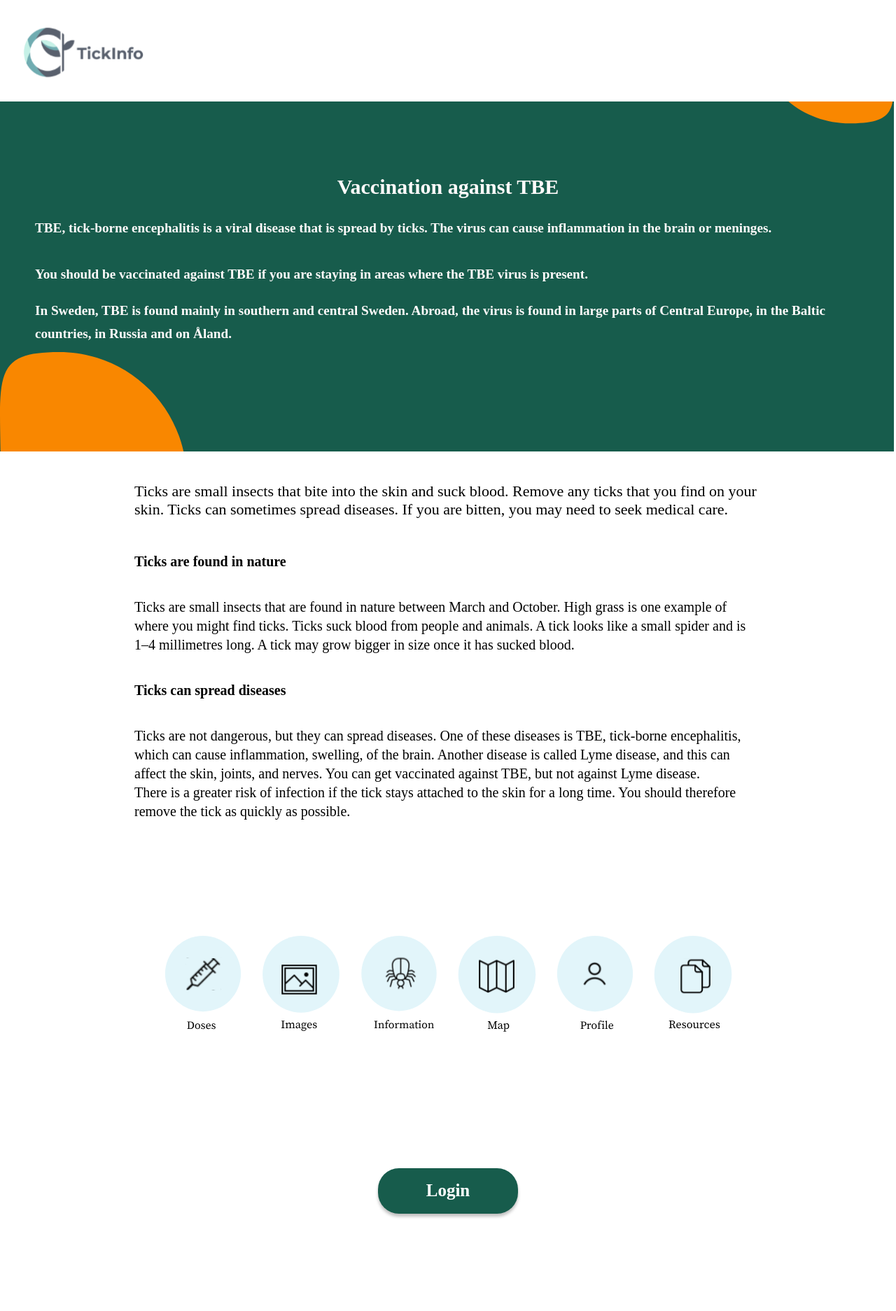
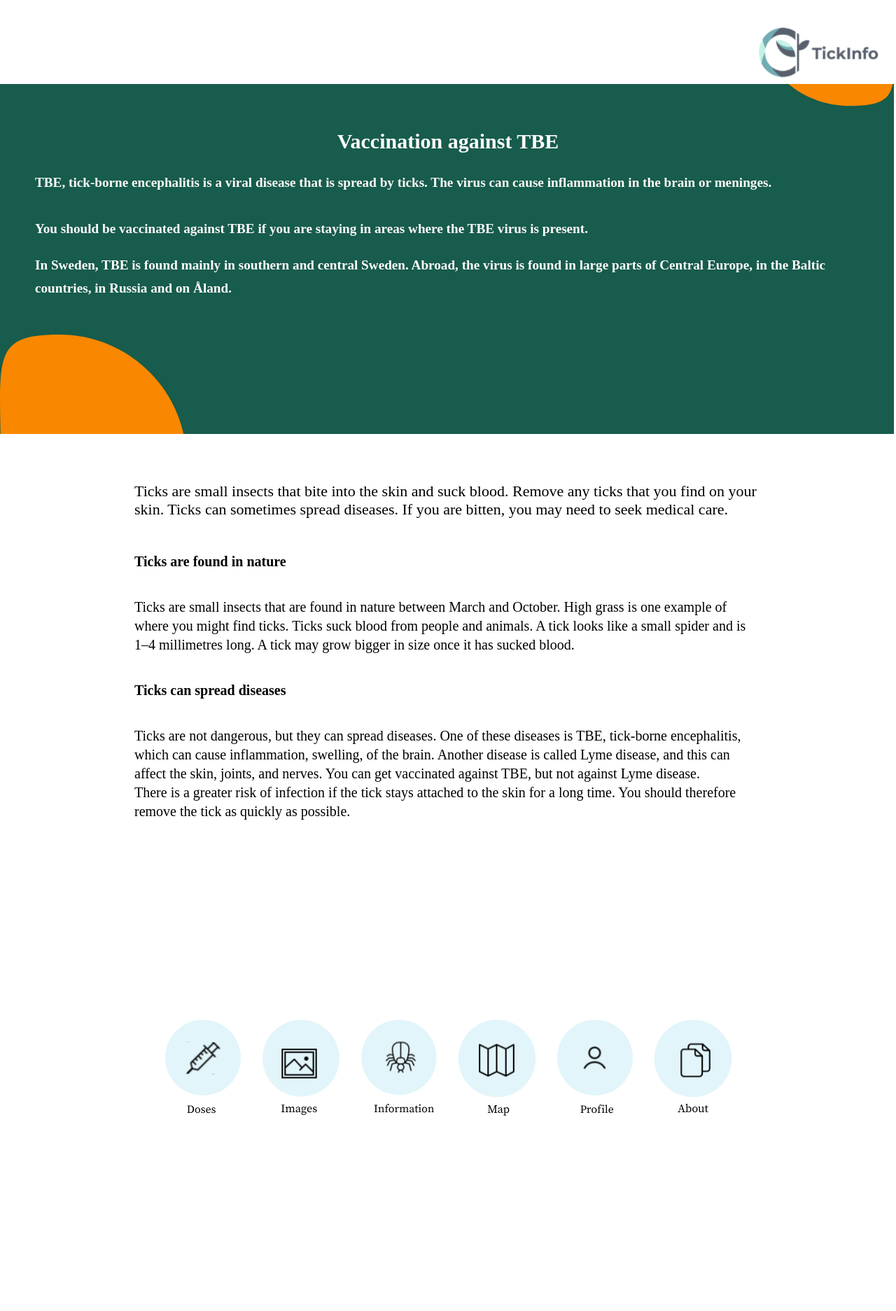
Before and after one commit to sofiaringstedt/final-project, a React (Create React App) app in the folder client/: page / in a window 1280 px wide. Shown: the top 1873 px of the page at 70% size. Before the commit the page ends 1814 px from the top, so only its background shows below. Built offline with nearby package versions, Linux system fonts and the light colour scheme; a web font is replaced by a local one.

Commit message:
Small design fixes

```diff
--- a/client/src/components/Home.js
+++ b/client/src/components/Home.js
@@ -6,7 +6,7 @@ import tick from "../assets/tick.svg";
 import profile from "../assets/profile.svg";
 import images from "../assets/images.svg";
 import map from "../assets/map.svg";
-import resources from "../assets/resources.svg";
+import about from "../assets/about.svg";
 
 import Header from "../reusables/Header";
 
@@ -143,7 +143,7 @@ const Home = () => {
             </ListItem>
             <ListItem onClick={() => navigate("/resources")}>
               {" "}
-              <StyledListImg src={resources} alt="resources icon" />
+              <StyledListImg src={about} alt="about icon" />
             </ListItem>
           </ImageList>
         </ImageListWrapper>
--- a/client/src/components/Images.js
+++ b/client/src/components/Images.js
@@ -5,15 +5,13 @@ import NavigateBackButton from "reusables/NavigateBackButton";
 import Header from "reusables/Header";
 import Livingtick from "../assets/livingtick.jpg";
 import { devices } from "styled-components/globalStyles";
-import { HeaderWrapper } from "styled-components/information";
+
 
 const Images = () => {
   return (
     <>
+    <Header />
       <ImageContainer>
-        <HeaderWrapper>
-          <Header />
-        </HeaderWrapper>
         <NavigateBackButton />
         <ImageWrapper>
           <TickImage src={Livingtick} alt=" living tick on a hand" />
@@ -50,4 +48,3 @@ export const TickImage = styled.img`
     width: 40vw;
   }
 `;
-// just adding something
--- a/client/src/components/Information.js
+++ b/client/src/components/Information.js
@@ -3,7 +3,6 @@ import Header from "reusables/Header";
 import NavigateBackButton from "reusables/NavigateBackButton";
 
 import {
-  HeaderWrapper,
   InformationContainer,
   InformationWrapper,
   InfoHeadingOne,
@@ -21,9 +20,7 @@ const Information = () => {
   return (
     <>
     <InformationContainer>
-      <HeaderWrapper>
-    <Header/>
-    </HeaderWrapper>
+      <Header/>
     <NavigateBackButton />
     <InformationWrapper>
       <InfoHeadingOne>Bitten by a tick</InfoHeadingOne>
--- a/client/src/components/Reminder.js
+++ b/client/src/components/Reminder.js
@@ -30,7 +30,7 @@ const Reminder = ({ nextDose }) => {
         To maintain your protection, you need to take a fourth dose three years after the third
         dose and then one dose every five years.
       </p>
-      <NextDoseTag>{nextDose ? `Your next dose is on ${formattedDate}.` : "There are no doses in your vaccine card."}</NextDoseTag>
+      <NextDoseTag>{nextDose ? `Your next dose is on ${formattedDate}.` : "Make sure to book your next TBE vaccine dose."}</NextDoseTag>
       </ReminderContainer>
     </ReminderWrapper>
   );
--- a/client/src/index.css
+++ b/client/src/index.css
@@ -26,6 +26,7 @@ ol, ul {
 .leaflet-container {
   width: 100vw;
   height: 90vh;
+  margin-top: 10px;
 }
 
 .styledLink {
--- a/client/src/reusables/Header.js
+++ b/client/src/reusables/Header.js
@@ -16,7 +16,7 @@ export default Header;
 export const StyledHeader = styled.header`
   height: 90px;
   display: flex;
-  position: relative;
+  justify-content: end;
 
   @media ${devices.tablet}{
     height: 120px;
@@ -26,12 +26,12 @@ export const StyledHeader = styled.header`
 export const StyledLogo =  styled.img`
 height: 60px;
 width: 140px;
-margin-top: 10px;
+margin: 10px 10px 0 0;
 
 @media ${devices.tablet}{
   height: 120px;
   width: 180px;
-  margin-left: 20px;
+  /* margin-left: 20px; */
   }
   @media ${devices.desktop}{
   width: 200px;
--- a/client/src/styled-components/account.js
+++ b/client/src/styled-components/account.js
@@ -73,33 +73,33 @@ export const IconsContainer = styled.ul`
 
 export const HomeIcon = styled(AnimateIcons)`
   @media ${devices.desktop} {
-    grid-column-start: 2;
+    grid-column: 2;
   };
 `;
 
 export const ReminderIcon = styled(AnimateIcons)`
   @media ${devices.desktop} {
-    grid-column-start: 3;
+    grid-column: 3;
   };
 `;
 
 export const VaccineIcon = styled(AnimateIcons)`
   @media ${devices.desktop} {
-    grid-column-start: 2;
-    grid-row-start: 2;
+    grid-column: 2;
+    grid-row: 2;
   };
 `;
 
 export const EditIcon = styled(AnimateIcons)`
   @media ${devices.desktop} {
-    grid-column-start: 3;
-    grid-row-start: 2;
+    grid-column: 3;
+    grid-row: 2;
   };
 `;
 
 export const SignOutIcon = styled(AnimateIcons)`
   @media ${devices.desktop} {
-    grid-column-start: 4;
-    grid-row-start: 3;
+    grid-column: 4;
+    grid-row: 3;
   }
 `;
--- a/client/src/styled-components/home.js
+++ b/client/src/styled-components/home.js
@@ -10,12 +10,11 @@ export const Hero = styled.div`
   background-image: url(${hero});
   height: 400px;
   width: 100%;
-  background-size: auto;
+  background-size: cover;
   background-repeat: no-repeat;
   background-position: 50% 50%;
-  position: relative;
-  top: -50px;
-
+  display: flex;
+  justify-content: center;
 
   @media ${devices.tablet} {
     height: 500px;
@@ -28,10 +27,9 @@ export const Hero = styled.div`
 
 export const HeroTextBox = styled.div`
   color: #fffbfb;
-  position: absolute;
-  top: 64px;
   margin-left: 18px;
   margin-right: 9px;
+  margin-top: 5vh;
 
   @media ${devices.tablet} {
     top: 80px;
@@ -69,15 +67,13 @@ export const HeroHeading = styled.h1`
 export const ImageListWrapper = styled.div`
   display: flex;
   justify-content: center;
-  position: relative;
-  top: -61px;
-  padding: 0;
+  margin: 15vh;
 
   @media ${devices.tablet} {
-    top: 80px;
+    /* top: 80px; */
   }
   @media ${devices.desktop}{
-    margin-top:-8vh;
+    /* margin-top:-8vh; */
   }
 `;
 
@@ -88,7 +84,7 @@ export const ImageList = styled.ul`
   width: 380px;
   height: 250px;
   align-items: center;
-  margin: 0px;
+  /* margin: 0px; */
 
   @media ${devices.tablet} {
     width: 750px;
@@ -100,7 +96,7 @@ export const ImageList = styled.ul`
     justify-content: center;
     margin-left: 10vw;
     margin-right: 10vw;
-    margin-top: 0vh;
+    /* margin-top: 0vh; */
   }
 `;
 
@@ -144,7 +140,7 @@ export const LogInButton = styled.button`
   font-family: "Source Serif Pro", serif;
   font-weight: 600;
   font-size: medium;
-  margin-top: -20px;
+  /* margin-top: -20px; */
   margin-bottom: 40px;
 
   @media ${devices.tablet} {
@@ -158,6 +154,9 @@ export const LogInButton = styled.button`
       cursor: pointer;
       background-color: #094739;
       color: #ffffff;
+    }
+    @media ${devices.desktop} {
+      margin-top: 10px;
     }
   }
 `;
--- a/client/src/styled-components/information.js
+++ b/client/src/styled-components/information.js
@@ -1,10 +1,5 @@
 import styled from "styled-components";
 
-export const HeaderWrapper = styled.div`
-position: absolute;
-top: 4vh;
-left: 6vw;
-`;
 export const InformationContainer = styled.div`
 width: 100%;
 `;
--- a/client/src/styled-components/reminder.js
+++ b/client/src/styled-components/reminder.js
@@ -1,4 +1,5 @@
 import styled from "styled-components";
+import { devices } from "./globalStyles";
 
 export const ReminderWrapper = styled.section`
   display: flex;
@@ -14,7 +15,7 @@ export const Header = styled.h1`
 export const ReminderContainer = styled.div`
   margin-top: 80px;
   width: 80%;
-  @media (min-width: 768px) {
+  @media ${devices.tablet} {
     max-width: 50%;
   }
 `;
--- a/client/src/styled-components/resources.js
+++ b/client/src/styled-components/resources.js
@@ -12,7 +12,7 @@ export const ResourcesContainer = styled.section`
 export const ResourcesWrapper = styled.ul`
   margin-top: 80px;
   max-width: 80%;
-  @media (min-width: 768px) {
+  @media ${devices.tablet} {
     max-width: 50%;
   }
 `;
@@ -20,7 +20,7 @@ export const ResourcesWrapper = styled.ul`
 export const LinkWrapper = styled.div`
   display: flex;
   flex-direction: column;
-  @media (min-width: 768px) {
+  @media ${devices.tablet} {
     flex-direction: row;
   }
 `;
@@ -31,6 +31,7 @@ export const ProfileLinkTag = styled.a`
   align-items: center;
   margin: 30px;
   text-decoration: none;
+  color: black;
   transform:scale(1, 1);
   transition: 1s;
 
@@ -44,6 +45,7 @@ export const ProfileLinkTag = styled.a`
 
 export const LinkTag = styled.a`
   text-decoration: none;
+  color: black;
 `;
 
 export const BioPics = styled.img`
```
Also changed, not shown: client/src/assets/about.svg (added).
